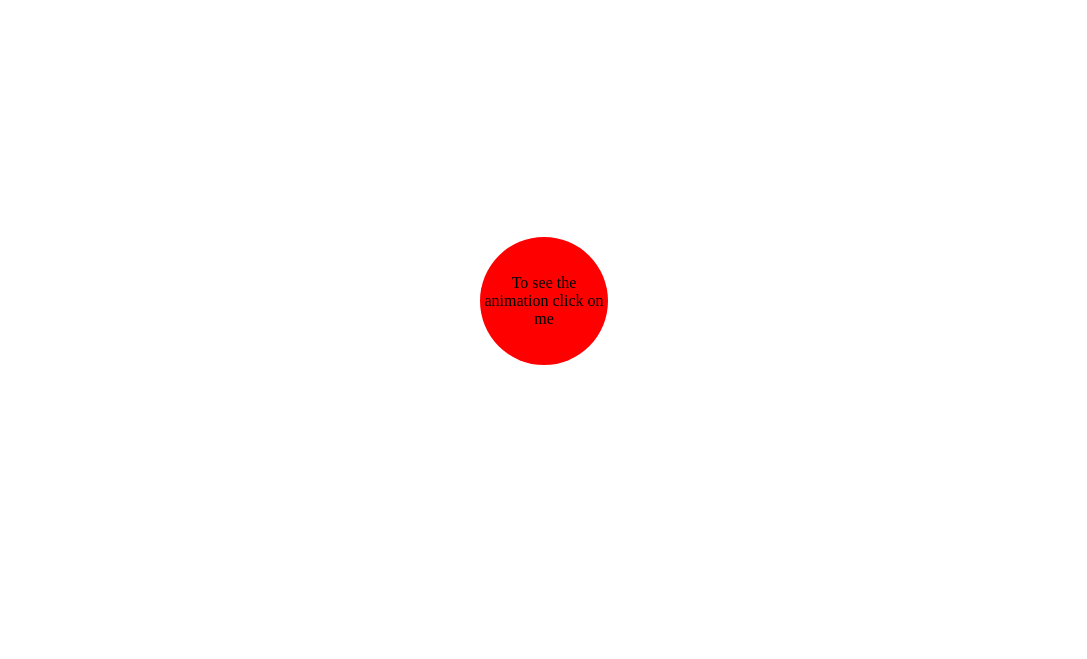
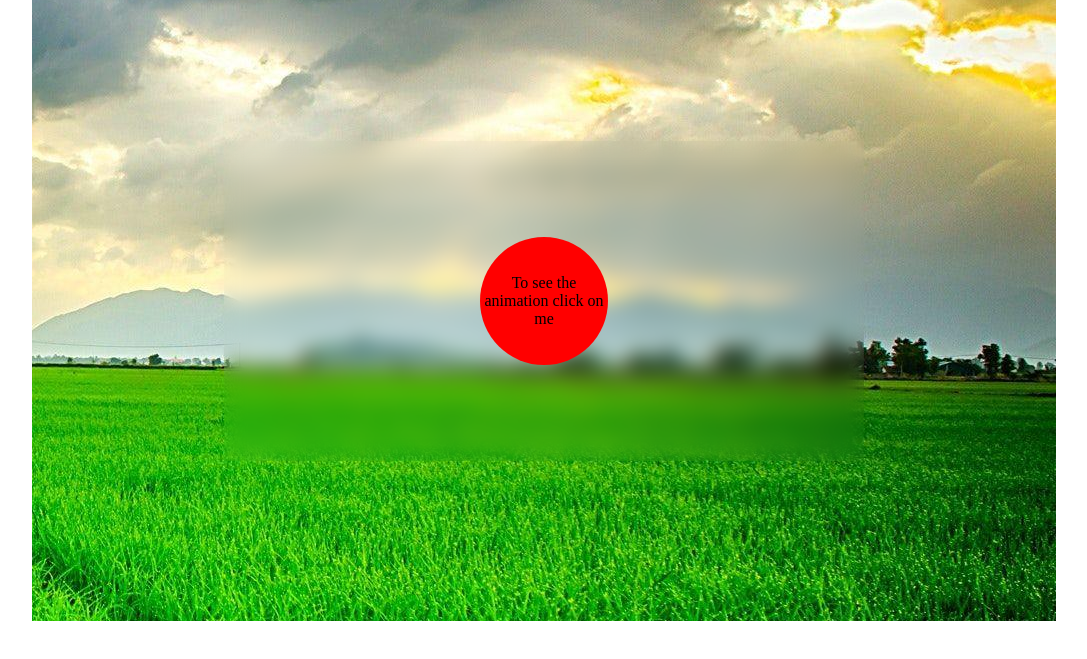
Before and after one commit to Abid000111/CSS-Animations, a plain HTML site: page index.html in a window 1280 px wide. Shown: the part 79-738 px from the top of the page, without its empty margins (96-1183 px from the left). Drawn offline with Linux system fonts and the light colour scheme.

Commit message:
Updated html and css

```diff
--- a/index.html
+++ b/index.html
@@ -1,11 +1,13 @@
 <!DOCTYPE html>
 <html lang="en">
+
     <head>
         <meta charset="UTF-8">
         <meta name="viewport" content="width=device-width, initial-scale=1.0">
         <title>CSS Animations</title>
         <link rel="stylesheet" href="style2.css">
     </head>
+
     <body>
 
         <header>
@@ -17,11 +19,15 @@
         </header>
 
         <main>
+            <div class="bg-img">
                 <div class="container">
                     <div class="box">To see the animation click on me</div>
                 </div>
+            </div>
+
         </main>
 
         <script src="script.js"></script>
     </body>
+
 </html>
--- a/style2.css
+++ b/style2.css
@@ -9,11 +9,22 @@ main{
     align-items: center;
 }
 
+.bg-img{
+    display: flex;
+    justify-content: center;
+    align-items: center;
+    height: 80vh;
+    width: 80vw;
+    background-image: url(img.jpeg);
+    background-position: center right;
+}
+
 .container{
     display: flex;
     justify-content: center;
     align-items: center;
-    background-color: rgba(48, 179, 48, 0);
+    background-color: rgba(255, 255, 255, 0);
+    backdrop-filter: blur(10px);
     height: 40vh;
     width: 80vh;
     /* visibility: hidden; */
```
Also changed, not shown: img.jpeg (added). Lines whose indentation alone changed are shown as unchanged.
